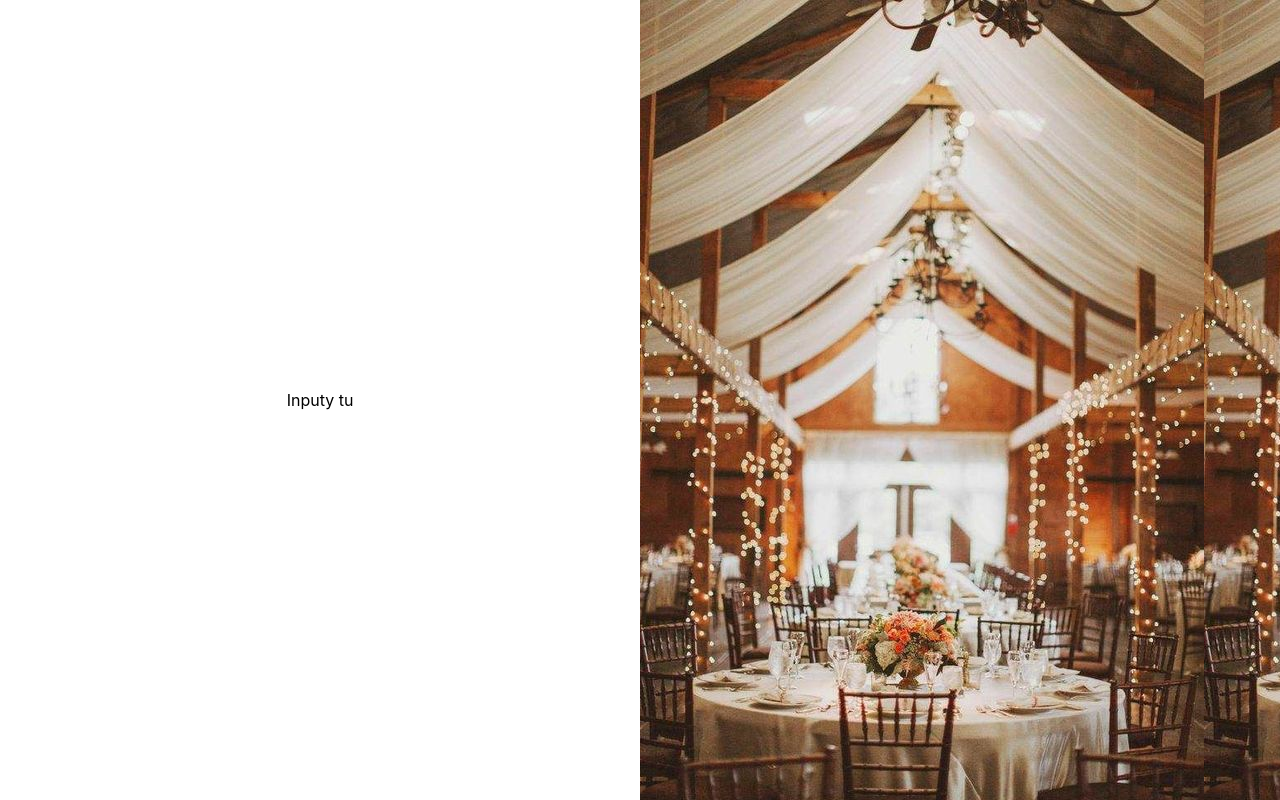
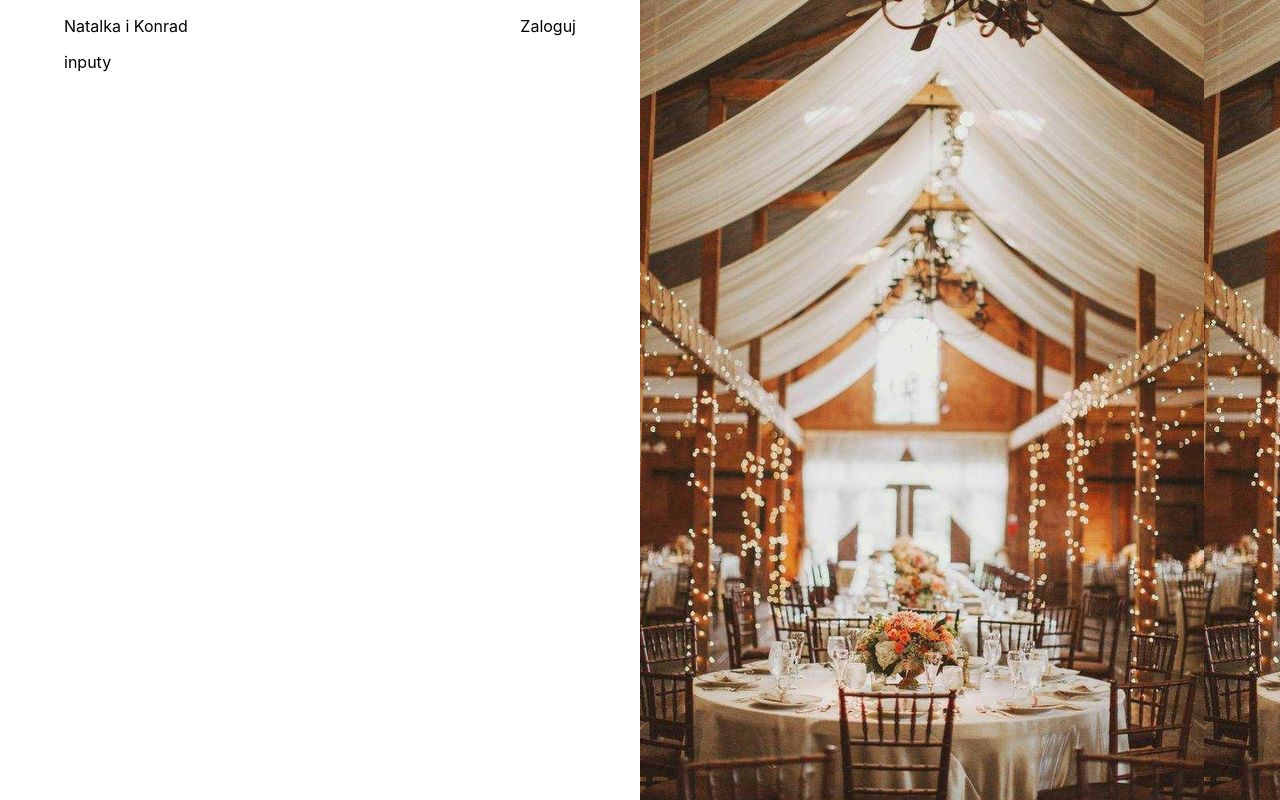
Before and after one commit to Kinga-Zawarczynska/Wedding-app, a React (Create React App) app in the folder wedding-app/: page / in a window 1280 px wide. Built offline with nearby package versions, Linux system fonts and the light colour scheme.

Commit message:
creating navigation positions

```diff
--- a/wedding-app/src/components/TextArea.js
+++ b/wedding-app/src/components/TextArea.js
@@ -5,7 +5,13 @@ export default class TextArea extends Component {
     render() {
         return (
             <div className={styles.TextArea}>
-            <p>Inputy tu</p>
+            <div className={styles.HeaderTextArea}>
+                <p>Natalka i Konrad</p>
+                <p>Zaloguj</p>
+            </div>
+            <div className={styles.HeaderTextArea}>
+                inputy
+            </div>
             </div>
         )
     }
--- a/wedding-app/src/components/TextArea.module.css
+++ b/wedding-app/src/components/TextArea.module.css
@@ -4,5 +4,11 @@
     display: flex;
     flex-direction: column;
     align-items: center;
-    justify-content: center;
+    /* justify-content: center; */
   }
+
+  .HeaderTextArea{
+    display: flex;
+    width: 80%;
+    justify-content: space-between;
+  }
```
